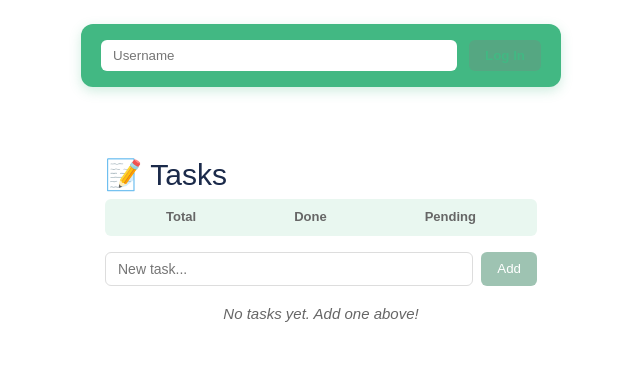
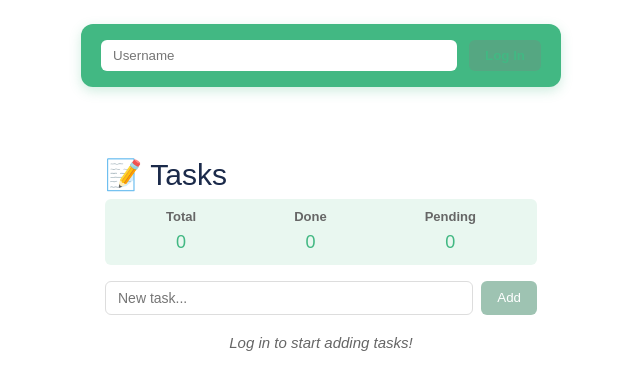
Before and after one commit to sisonjcs/SISON_JANELLE_CASSANDRA_FRONTEND, a Vue app: page /task-list in a window 1280 px wide. Shown: the top 390 px of the page, without its empty margins (319-959 px from the left). Built offline with nearby package versions, Linux system fonts and the light colour scheme; the HTML template or start-up script is replaced by a standard one.

Commit message:
feat: disabled adding tasks for guests

```diff
--- a/src/views/day4/TaskListView.vue
+++ b/src/views/day4/TaskListView.vue
@@ -84,23 +84,23 @@ function handleLogOut() {
         <div class="stats">
           <!-- your stats here -->
           <div><span>Total</span>
-            <strong>{{ totalCount }}</strong>
+            <strong>{{ totalCount || 0}}</strong>
           </div>
 
           <div>
             <span>Done</span>
-            <strong>{{ doneCount }}</strong>
+            <strong>{{ doneCount || 0}}</strong>
           </div>
 
           <div>
             <span>Pending</span>
-            <strong>{{ pendingCount }}</strong>
+            <strong>{{ pendingCount || 0}}</strong>
           </div>
         </div>
 
         <div class="input-row">
           <input v-model="newTaskName" placeholder="New task..." @keyup.enter="handleAdd" />
-          <button @click="handleAdd" :disabled="!newTaskName.trim()">Add</button>
+          <button @click="handleAdd" :disabled="!newTaskName.trim() || !currentUser">Add</button>
         </div>
 
         <!-- TODO 7: Render the task list using tasks from the store -->
@@ -123,8 +123,8 @@ function handleLogOut() {
             </button>
           </li>
         </ul>
-        <p v-show="!tasks || tasks.length === 0">
-          No tasks yet. Add one above!
+        <p v-show="!tasks || tasks.length === 0 || !currentUser">
+          {{ currentUser ? "No tasks yet. Add one above!" : "Log in to start adding tasks!"}}
         </p>
       </div>
   </main>
```
